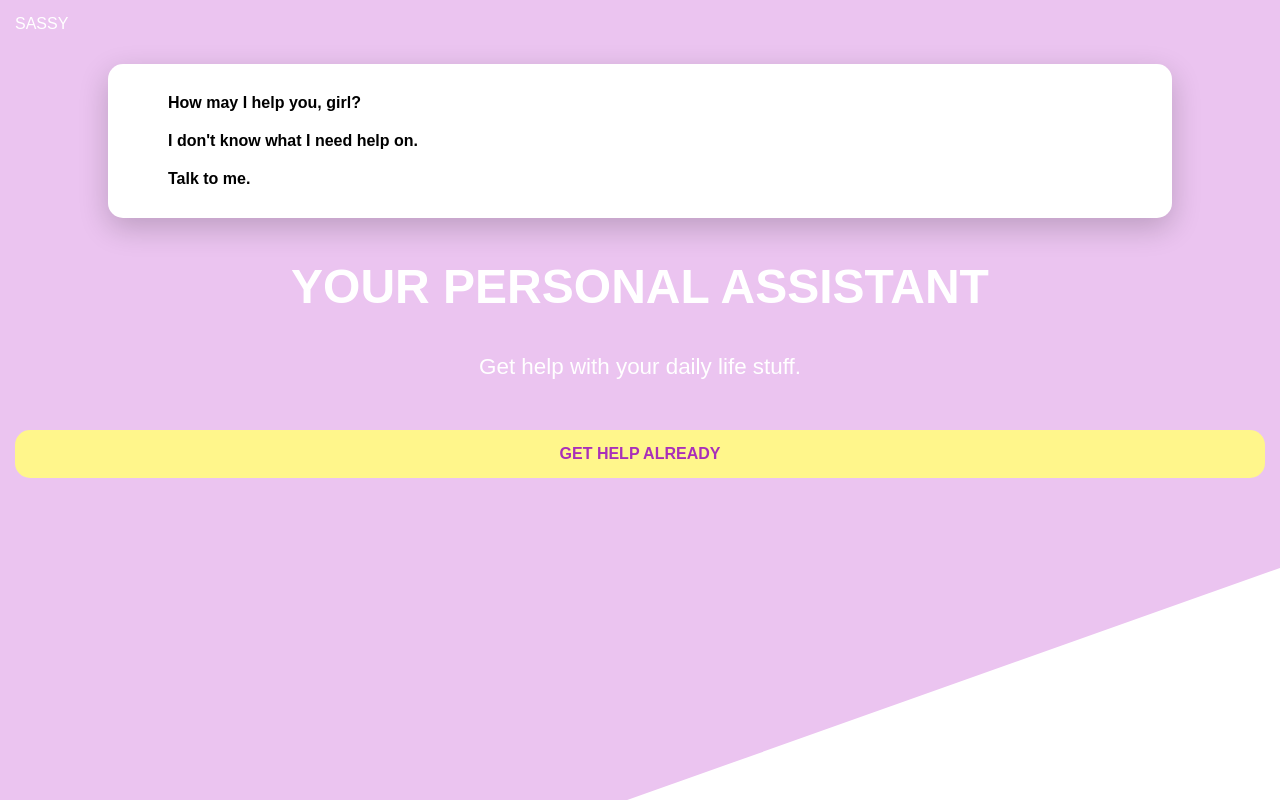
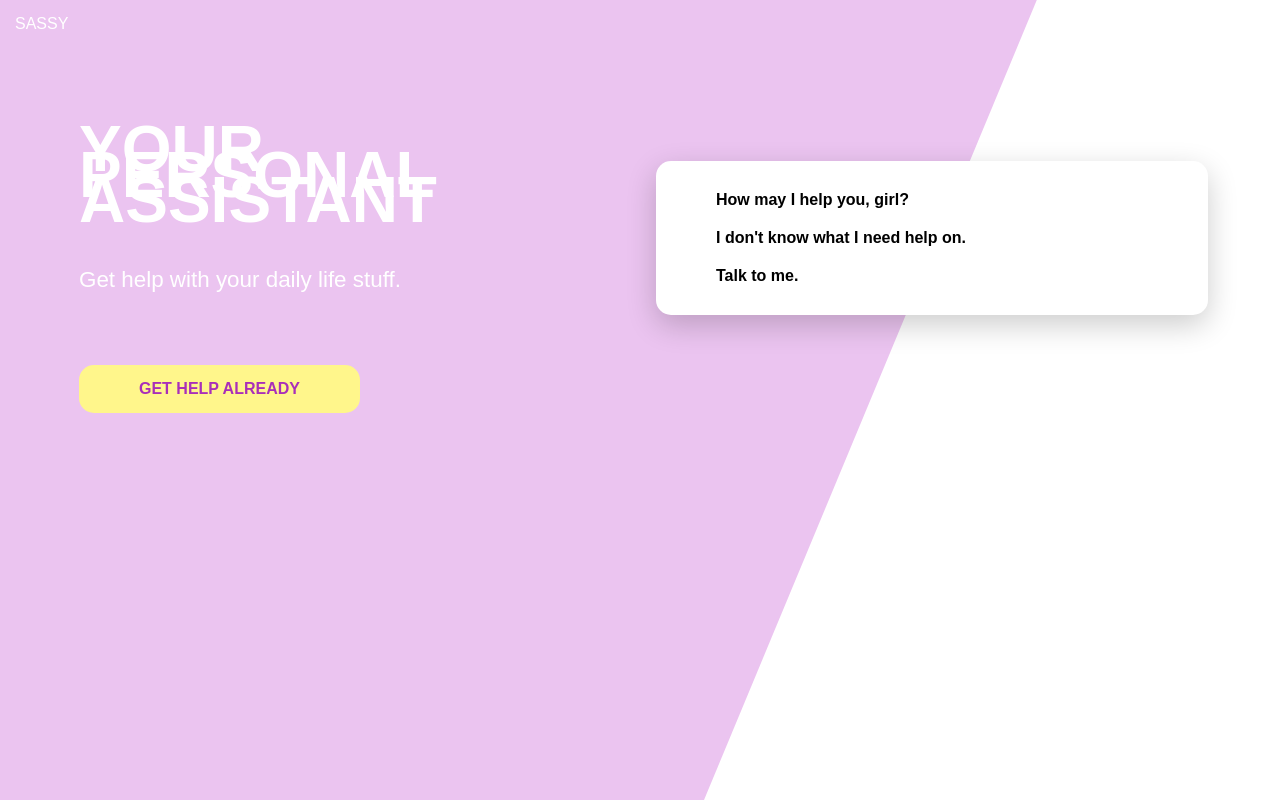
Before and after one commit to charlenegipulan/sass-practice, a plain HTML site: page index.html in a window 1280 px wide. Drawn offline with Linux system fonts and the light colour scheme; a web font is replaced by a local one.

Commit message:
responsive version

```diff
--- a/css/main.scss
+++ b/css/main.scss
@@ -10,6 +10,14 @@ $borders: 15px;
 
 @function color($color-name) {
     @return map-get($colors, $color-name)
+}
+
+$desktop: 840px;
+
+@mixin desktop {
+    @media(min-width: #{$desktop}) {
+        @content;
+    }
 }
 
 body, html {
@@ -27,6 +35,10 @@ body {
         height: 100%;
         position: absolute;
         z-index: -1;
+
+        @include desktop {
+            clip-path: polygon(0 0, 81% 0, 55% 100%, 0% 100%);
+        }
     }
 
     header a {
@@ -40,6 +52,13 @@ body {
 
 main {
 
+    @include desktop {
+        display: grid;
+        grid-template-columns: 50% auto;
+        grid-template-areas:
+            "primary card"
+    }
+
     section#card {
         background: #fff;
         padding: 20px;
@@ -47,6 +66,13 @@ main {
         border-radius: $borders;
         box-shadow: 0 10px 30px rgba(0,0,0,.2);
         width: 80%;
+
+        @include desktop {
+            grid-area: card;
+            height: fit-content;
+            align-self: center;
+            margin: 1em;
+        }
 
         ul {
             list-style-type: none;
@@ -79,10 +105,22 @@ main {
         padding: $padding;
         text-align: center;
 
+        @include desktop {
+            grid-area: primary;
+            text-align: left;
+            margin: 4em 0 0 4em;
+        }
+
         h1 {
             font-size: 3em;
             margin-top: 10px;
             text-transform: uppercase;
+
+            @include desktop {
+                width: 30%;
+                font-size: 4em;
+                line-height: .4em;
+            }
         }
 
         p {
@@ -100,6 +138,11 @@ main {
             text-align: center;
             margin: 50px auto 0 auto;
             padding: $padding;
+
+            @include desktop {
+                display: inline-block;
+                padding: $padding $padding * 4;
+            }
         }
     }
 
```
Also changed, not shown: css/main.css, 1 other file.
